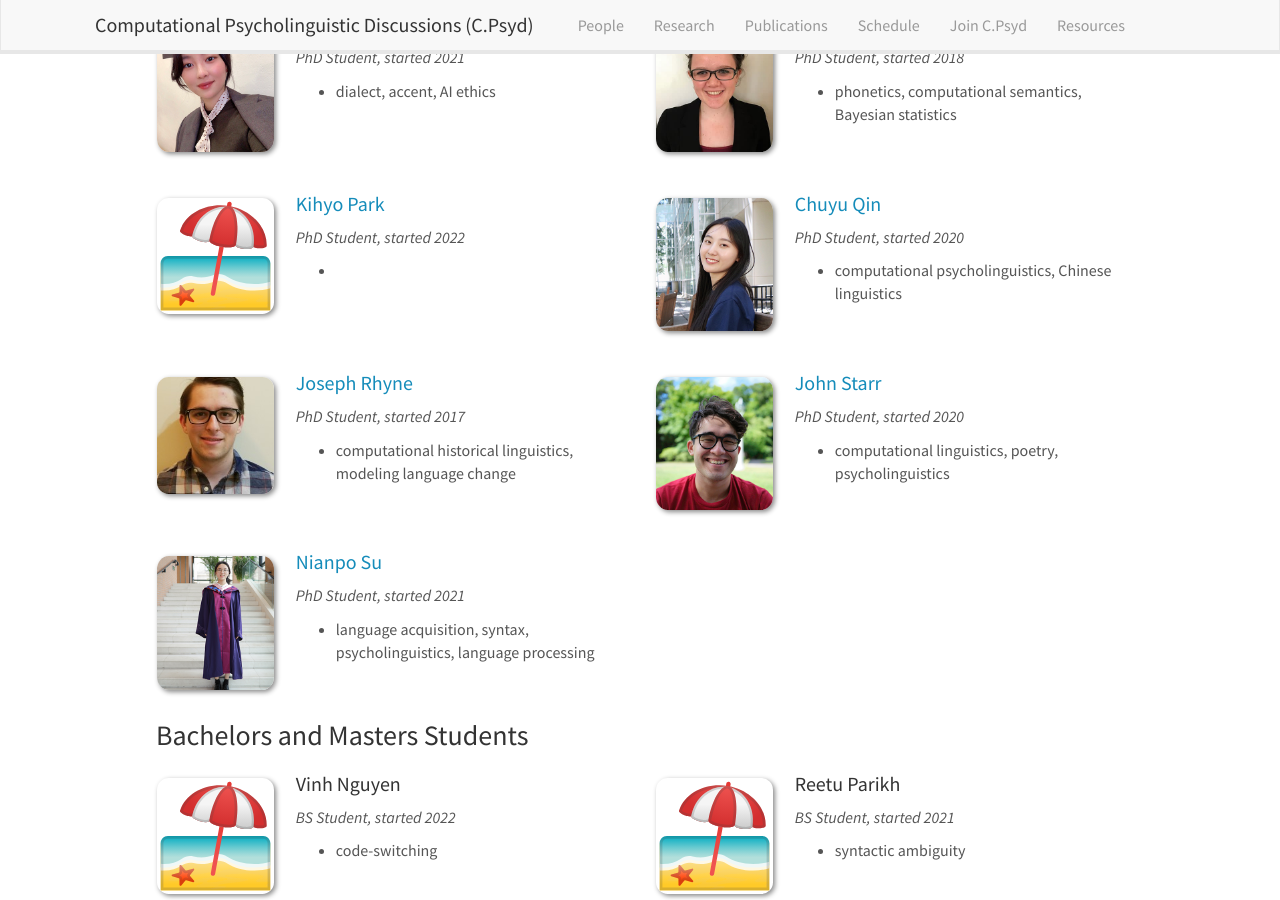
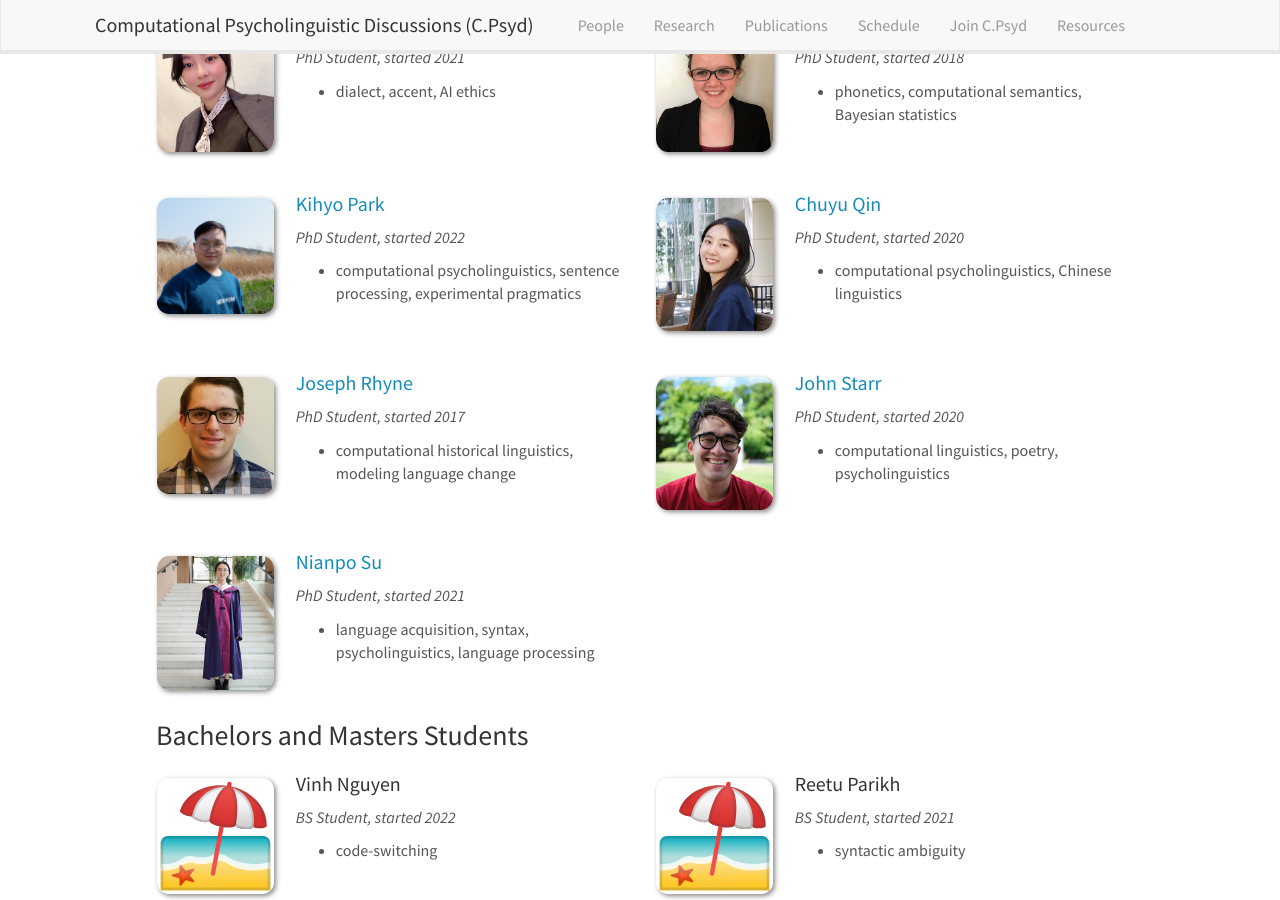
Before and after one commit to C-Psyd/c-psyd.github.io, a Jekyll site: the page built from _pages/team.md, in a window 1280 px wide and 900 px high, scrolled down 537 px. Built offline with Jekyll 4.4.1, drawn with Linux system fonts in a browser that asks for light colours; nearby versions of some CDN libraries.

Commit message:
people update

```diff
--- a/_data/phd_students.yml
+++ b/_data/phd_students.yml
@@ -23,11 +23,11 @@
   education1: phonetics, computational semantics, Bayesian statistics
 
 - name: <a href="https://kihyo-park.github.io">Kihyo Park</a>
-  photo: beach.svg
+  photo: kihyo_park.jpg
   info: PhD Student, started 2022
   email: kp467@cornell.edu
   number_educ: 1
-  education1:
+  education1: computational psycholinguistics, sentence processing, experimental pragmatics
 
 - name: <a href="https://cindyqin10.github.io">Chuyu Qin</a>
   photo: cindy_qin.jpg
```
Also changed, not shown: images/teampic/kihyo_park.jpg (added).
